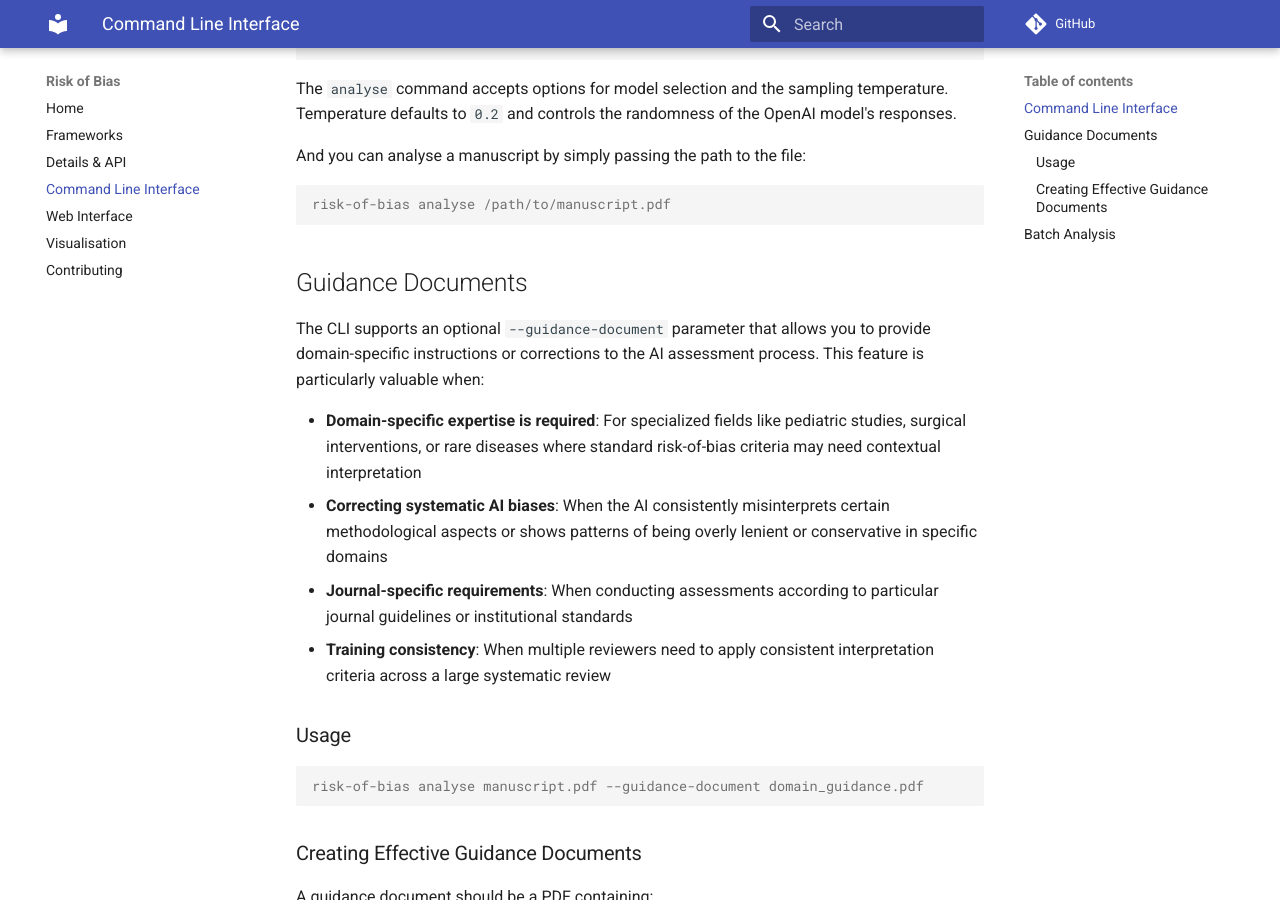
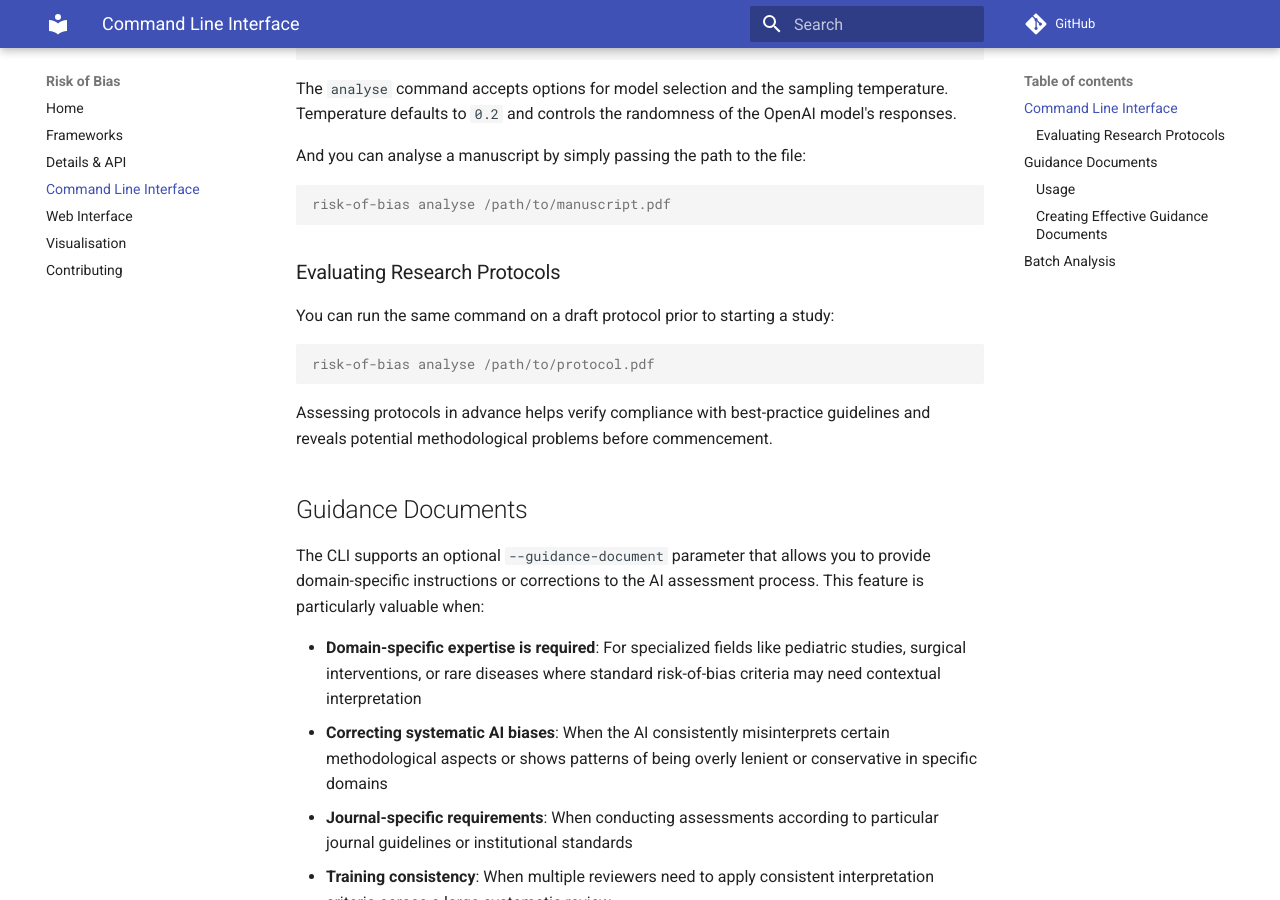
Before and after one commit to rob-luke/risk-of-bias, an MkDocs documentation site: the page built from docs/cli.md, in a window 1280 px wide and 900 px high, scrolled down 629 px. Built offline with MkDocs 1.6.1 and Material for MkDocs 9.7.7, drawn with Linux system fonts in a browser that asks for light colours; comment, search, counter and statistics services are not loaded.

Commit message:
docs: note protocol review capability (#48)

````diff
--- a/docs/cli.md
+++ b/docs/cli.md
@@ -34,6 +34,17 @@ And you can analyse a manuscript by simply passing the path to the file:
 ```console
 risk-of-bias analyse /path/to/manuscript.pdf
 ```
+
+### Evaluating Research Protocols
+
+You can run the same command on a draft protocol prior to starting a study:
+
+```console
+risk-of-bias analyse /path/to/protocol.pdf
+```
+
+Assessing protocols in advance helps verify compliance with best-practice
+guidelines and reveals potential methodological problems before commencement.
 
 ## Guidance Documents
 
````
Also changed, not shown: README.md (+1 -0 lines), docs/index.md (+1 -0 lines).
